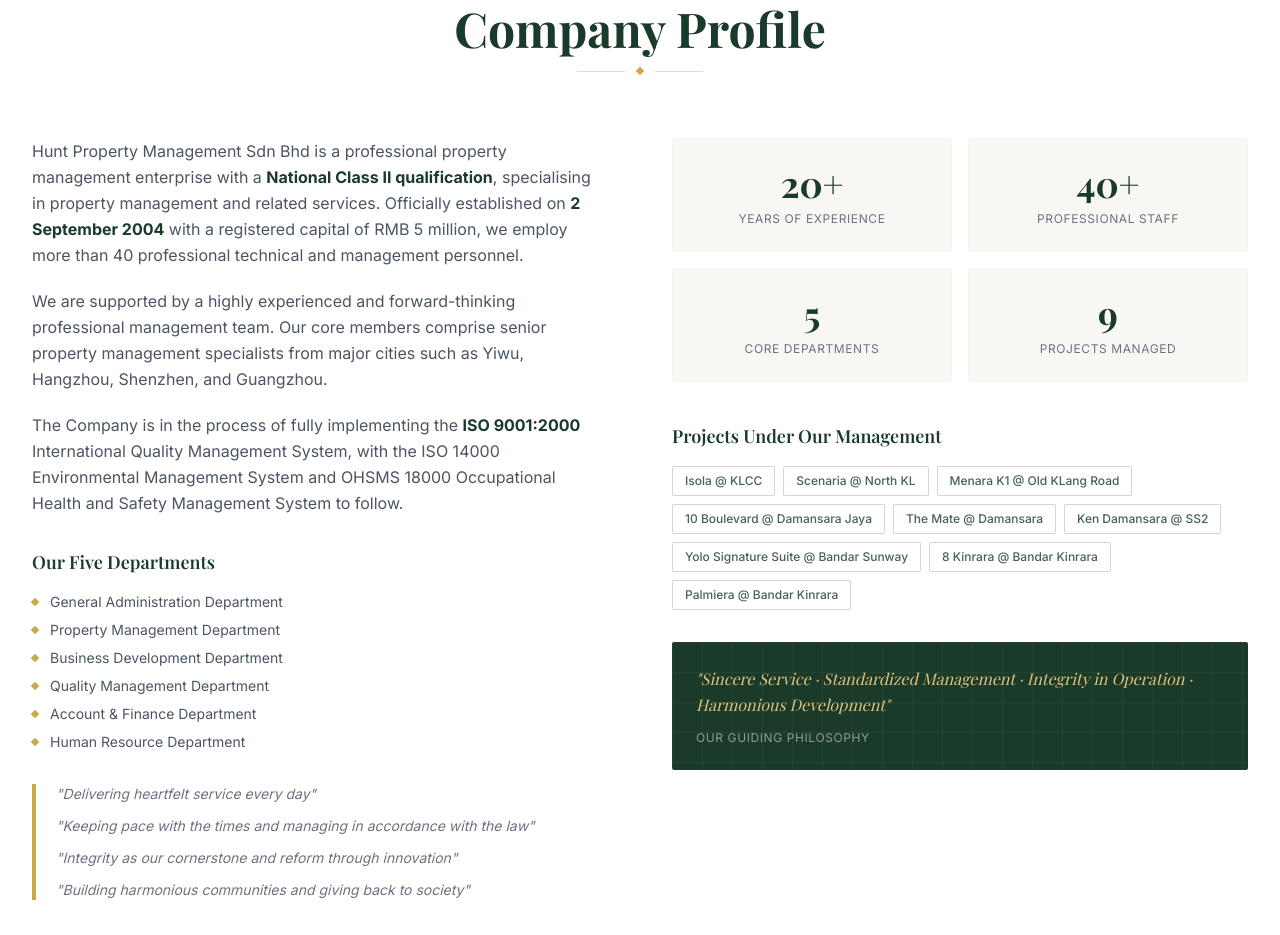
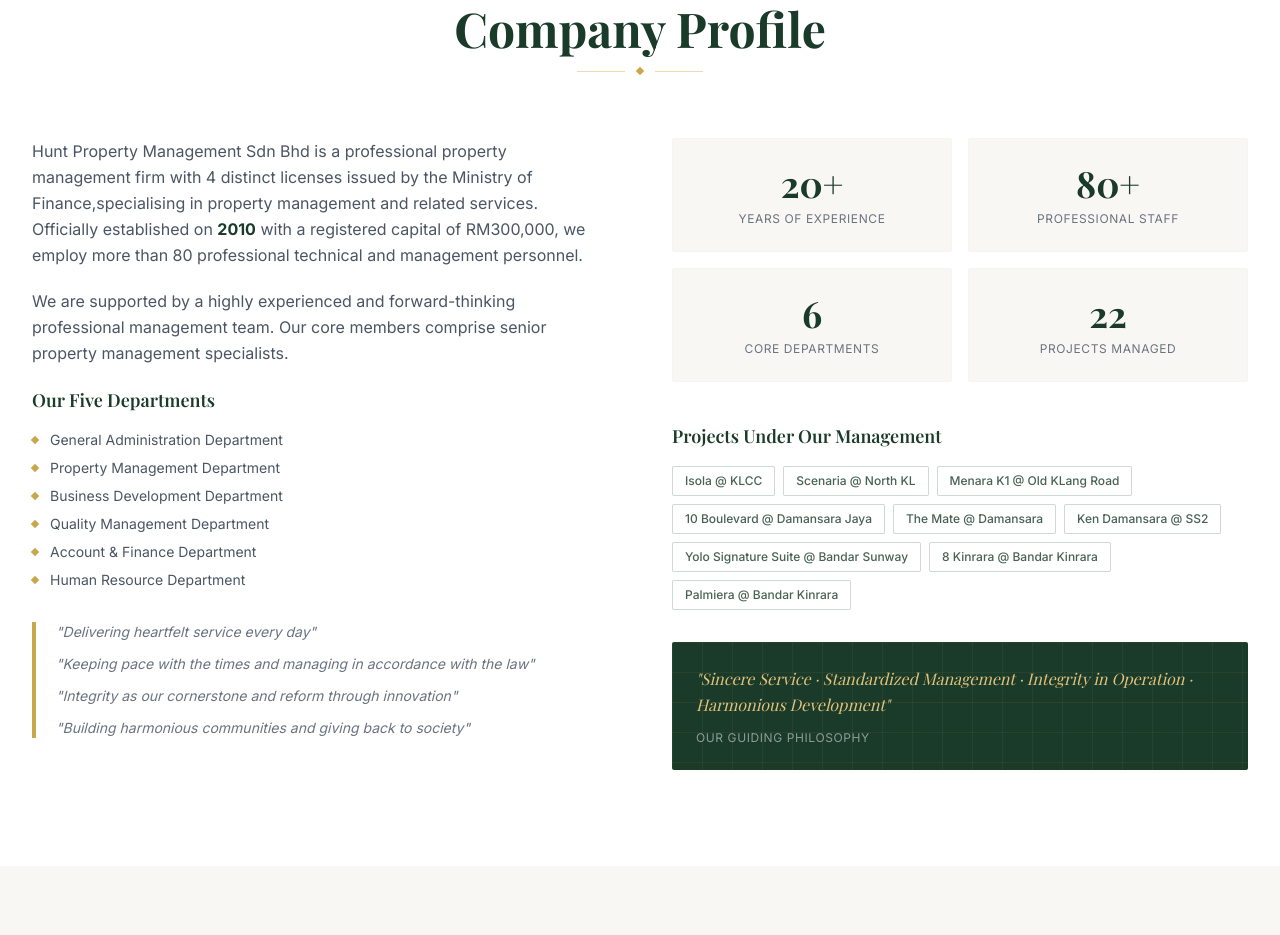
Before and after one commit to nicholasngzh/hunt-properties-website, a Next.js app: page /hunt-properties-website/ in a window 1280 px wide. Shown: the part 920-1855 px from the top of the page. Built offline with nearby package versions, Linux system fonts and the light colour scheme.

Commit message:
Update About.tsx

```diff
--- a/src/components/About.tsx
+++ b/src/components/About.tsx
@@ -2,9 +2,9 @@
 
 const STATS = [
   { value: '20+', label: 'Years of Experience', suffix: '' },
-  { value: '40+', label: 'Professional Staff', suffix: '' },
-  { value: '5', label: 'Core Departments', suffix: '' },
-  { value: '9', label: 'Projects Managed', suffix: '' },
+  { value: '80+', label: 'Professional Staff', suffix: '' },
+  { value: '6', label: 'Core Departments', suffix: '' },
+  { value: '22', label: 'Projects Managed', suffix: '' },
 ]
 
 const DEPARTMENTS = [
@@ -52,27 +52,18 @@
           <div>
             <ScrollReveal>
               <p className="text-gray-600 leading-relaxed mb-5">
-                Hunt Property Management Sdn Bhd is a professional property management enterprise
-                with a <strong className="text-primary">National Class II qualification</strong>,
-                specialising in property management and related services. Officially established on{' '}
-                <strong className="text-primary">2 September 2004</strong> with a registered capital
-                of RMB 5 million, we employ more than 40 professional technical and management
+                Hunt Property Management Sdn Bhd is a professional property management firm
+                with 4 distinct licenses issued by the Ministry of Finance,specialising in property management
+                and related services. Officially established on{' '}
+                <strong className="text-primary">2010</strong> with a registered capital
+                of RM300,000, we employ more than 80 professional technical and management
                 personnel.
               </p>
             </ScrollReveal>
             <ScrollReveal delay={1}>
               <p className="text-gray-600 leading-relaxed mb-5">
                 We are supported by a highly experienced and forward-thinking professional
-                management team. Our core members comprise senior property management specialists
-                from major cities such as Yiwu, Hangzhou, Shenzhen, and Guangzhou.
-              </p>
-            </ScrollReveal>
-            <ScrollReveal delay={2}>
-              <p className="text-gray-600 leading-relaxed mb-8">
-                The Company is in the process of fully implementing the{' '}
-                <strong className="text-primary">ISO 9001:2000</strong> International Quality
-                Management System, with the ISO 14000 Environmental Management System and OHSMS
-                18000 Occupational Health and Safety Management System to follow.
+                management team. Our core members comprise senior property management specialists.
               </p>
             </ScrollReveal>
 
```
